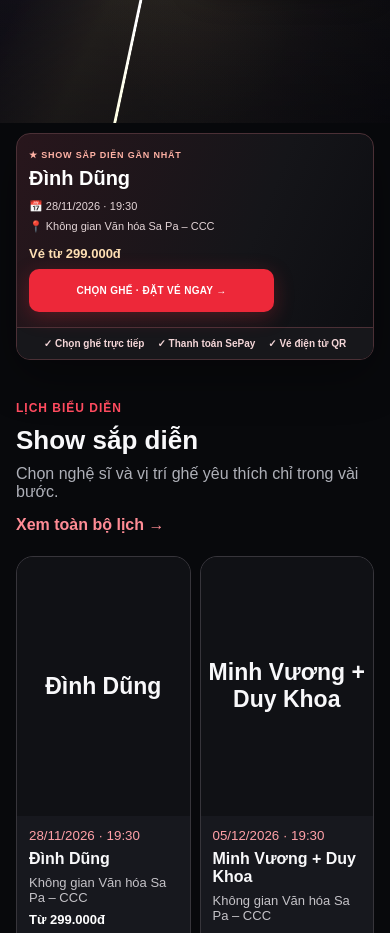
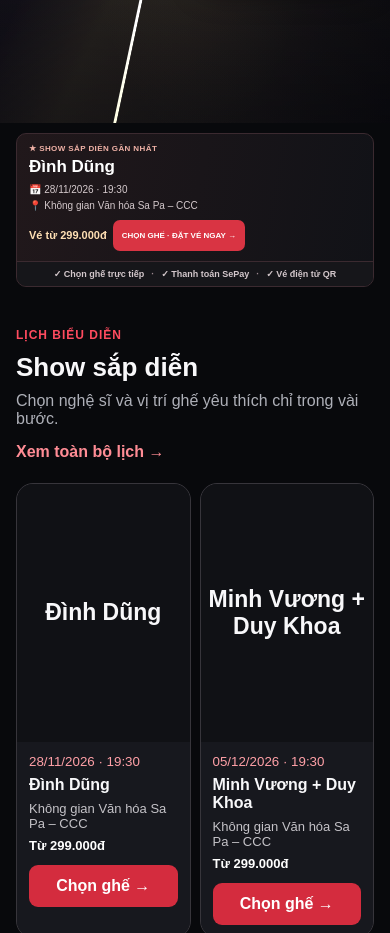
Before and after one commit to bm10dojerry-bot/extra-music-ticket, a Next.js app: page / in a window 390 px wide. Shown: the part 840-1773 px from the top of the page. Built offline with nearby package versions, Linux system fonts and the light colour scheme; no server answers.

Commit message:
Shrink featured show to unobtrusive compact strip on desktop and mobile

```diff
--- a/app/globals.css
+++ b/app/globals.css
@@ -480,37 +480,40 @@ body,button,input,select{font-family:Arial,Helvetica,sans-serif;font-weight:400;
 /* Admin: dedicated Landingpage ADS management */
 .admin-landing-ads{display:grid;gap:16px;min-width:0}.admin-landing-ads .admin-media-heading{margin-bottom:0}.admin-landing-ads-selector{display:grid;gap:10px;padding:22px;border:1px solid #393940;background:#17181e;border-radius:14px}.admin-landing-ads-selector label{font-weight:750;color:#fff}.admin-landing-ads-selector select{width:100%;max-width:620px;min-height:46px;padding:12px 14px;background:#111217;color:#fff;border:1px solid #59525c;border-radius:10px;font-size:15px}.admin-landing-ads-selector .admin-help{margin:0;color:#b8b8c1;font-size:12px;line-height:1.6}
 
-/* EXTRA homepage: mobile-first next-show booking without disrupting existing cinematic split hero */
-.extra-home-quick{margin:18px 0 24px;border:1px solid #4b3036;border-radius:20px;overflow:hidden;background:linear-gradient(112deg,#28161c 0%,#151519 62%,#0c0d11 100%);box-shadow:0 16px 48px #0005}
-.extra-home-quick-main{display:grid;grid-template-columns:minmax(0,1fr) 200px;min-height:230px}
-.extra-home-quick-copy{padding:25px 28px;display:flex;flex-direction:column;justify-content:center;min-width:0}
-.extra-home-quick-eyebrow{color:#ffb2a5;font-size:11px;letter-spacing:1.6px;font-weight:800}
-.extra-home-quick h1{font-size:clamp(26px,3.3vw,43px);line-height:1.12;margin:12px 0 15px;color:#fff;overflow-wrap:anywhere}
-.extra-home-quick-meta{color:#e4d5d7;font-size:14px;margin:0 0 8px}
-.extra-home-quick-bottom{display:flex;align-items:center;gap:16px;flex-wrap:wrap;margin-top:14px}
-.extra-home-quick-bottom>span{font-size:16px;font-weight:800;color:#ffe0b4}
-.extra-home-quick-cta{display:inline-flex;align-items:center;justify-content:center;min-height:46px;padding:12px 19px;border-radius:10px;background:#ed2839;color:#fff;font-weight:900;font-size:13px;letter-spacing:.3px;box-shadow:0 5px 20px #ed283944}
-.extra-home-quick-cta:hover{background:#ff4554}
+/* Compact show notice: preserve diagonal hero as the homepage centerpiece */
+.extra-home-quick{margin:12px 0 18px;border:1px solid #3b2a30;border-radius:12px;overflow:hidden;background:linear-gradient(100deg,#21181b,#111217);box-shadow:none}
+.extra-home-quick-main{display:grid;grid-template-columns:minmax(0,1fr) 100px;min-height:0;align-items:stretch}
+.extra-home-quick-copy{padding:13px 17px;display:flex;flex-direction:column;justify-content:center;min-width:0}
+.extra-home-quick-eyebrow{color:#f0b2a7;font-size:9px;letter-spacing:1px;font-weight:800}
+.extra-home-quick h1{font-size:clamp(18px,2vw,25px);line-height:1.15;margin:5px 0 7px;color:#fff;overflow-wrap:anywhere}
+.extra-home-quick-meta{color:#d4c9cc;font-size:11px;margin:0 0 3px}
+.extra-home-quick-bottom{display:flex;align-items:center;gap:12px;flex-wrap:wrap;margin-top:7px}
+.extra-home-quick-bottom>span{font-size:12px;font-weight:800;color:#ffe0b4}
+.extra-home-quick-cta{display:inline-flex;align-items:center;justify-content:center;min-height:32px;padding:7px 12px;border-radius:7px;background:#d93443;color:#fff;font-weight:800;font-size:10px;box-shadow:none}
+.extra-home-quick-cta:hover{background:#ee4453}
 .extra-home-quick-unavailable{color:#ffadb5}
 .extra-home-quick-art{display:block;overflow:hidden;background:#141217}
-.extra-home-quick-art img{display:block;width:100%;height:100%;object-fit:contain;object-position:center}
-.extra-home-quick-trust{display:flex;gap:12px;justify-content:space-around;align-items:center;flex-wrap:wrap;padding:13px 16px;background:#17171b;border-top:1px solid #4b3036;color:#f4d6d8;font-size:12px;font-weight:700}
-.extra-home-quick-empty{padding:24px}
+.extra-home-quick-art img{display:block;width:100%;height:100%;max-height:135px;object-fit:contain;object-position:center}
+.extra-home-quick-trust{display:flex;gap:8px;justify-content:center;align-items:center;flex-wrap:wrap;padding:6px 10px;background:#16161a;border-top:1px solid #3b2a30;color:#d3c7cb;font-size:10px;font-weight:600}
+.extra-home-quick-trust span+span:before{content:"·";margin-right:8px;color:#9d8990}
+.extra-home-quick-empty{padding:15px}
 .extra-home-quick-empty a{color:#ff9eac;text-decoration:underline}
 @media(max-width:700px){
- .extra-home-quick{margin:10px 0 14px;border-radius:14px}
- .extra-home-quick-main{grid-template-columns:minmax(0,1fr) 100px;min-height:178px}
- .extra-home-quick-copy{padding:16px 12px 15px 15px}
- .extra-home-quick-eyebrow{font-size:9px;letter-spacing:.8px}
- .extra-home-quick h1{font-size:clamp(21px,5.8vw,30px);margin:7px 0 10px}
- .extra-home-quick-meta{font-size:11px;line-height:1.3;margin-bottom:5px}
- .extra-home-quick-bottom{gap:8px;margin-top:8px;align-items:flex-start;flex-direction:column}
- .extra-home-quick-bottom>span{font-size:13px}
- .extra-home-quick-cta{min-height:43px;font-size:11px;padding:10px 12px;width:100%;max-width:245px}
- .extra-home-quick-trust{justify-content:center;gap:7px 13px;font-size:10px;padding:10px}
+ .extra-home-quick{margin:10px 0 14px;border-radius:10px}
+ .extra-home-quick-main{grid-template-columns:minmax(0,1fr) 75px}
+ .extra-home-quick-copy{padding:10px 10px 10px 12px}
+ .extra-home-quick-eyebrow{font-size:8px;letter-spacing:.4px}
+ .extra-home-quick h1{font-size:18px;margin:4px 0 6px}
+ .extra-home-quick-meta{font-size:10px;line-height:1.3;margin-bottom:3px}
+ .extra-home-quick-bottom{gap:6px;margin-top:5px}
+ .extra-home-quick-bottom>span{font-size:11px}
+ .extra-home-quick-cta{min-height:31px;font-size:9px;padding:6px 9px}
+ .extra-home-quick-art img{max-height:145px}
+ .extra-home-quick-trust{font-size:9px;padding:7px 8px;gap:4px 7px}
+ .extra-home-quick-trust span+span:before{margin-right:7px}
  .home-banner{max-height:135px;overflow:hidden}
  .home-banner img{max-height:135px;object-fit:contain}
  .split-landing{margin-top:12px}
 }
-@media(max-width:390px){.extra-home-quick-main{grid-template-columns:minmax(0,1fr) 80px}.extra-home-quick-copy{padding-left:12px}.extra-home-quick h1{font-size:20px}.extra-home-quick-cta{font-size:10px}}
+@media(max-width:390px){.extra-home-quick-main{grid-template-columns:minmax(0,1fr) 64px}.extra-home-quick h1{font-size:17px}.extra-home-quick-cta{font-size:8px}}
 @media(prefers-reduced-motion:reduce){.extra-home-quick-cta{transition:none}}
```
